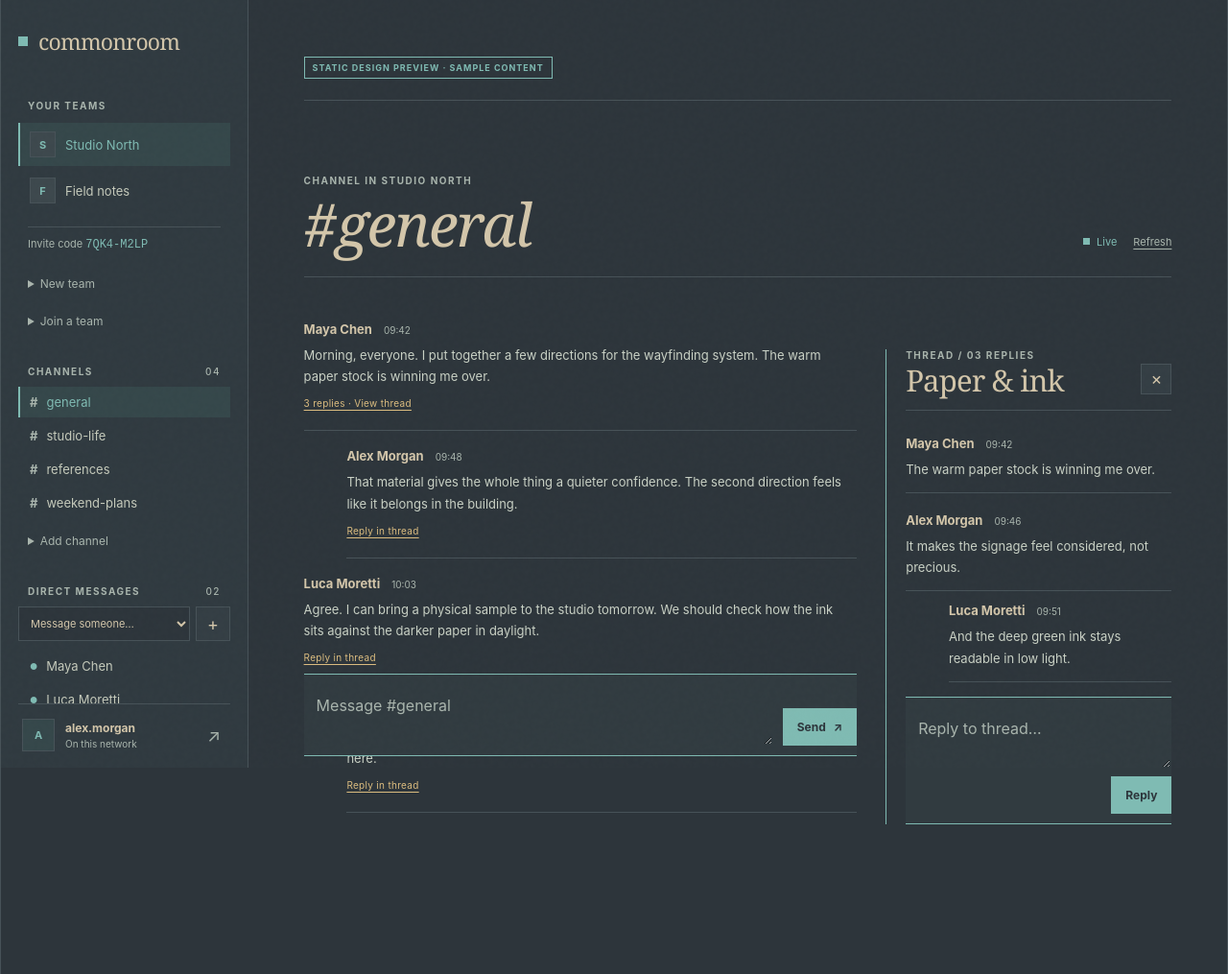
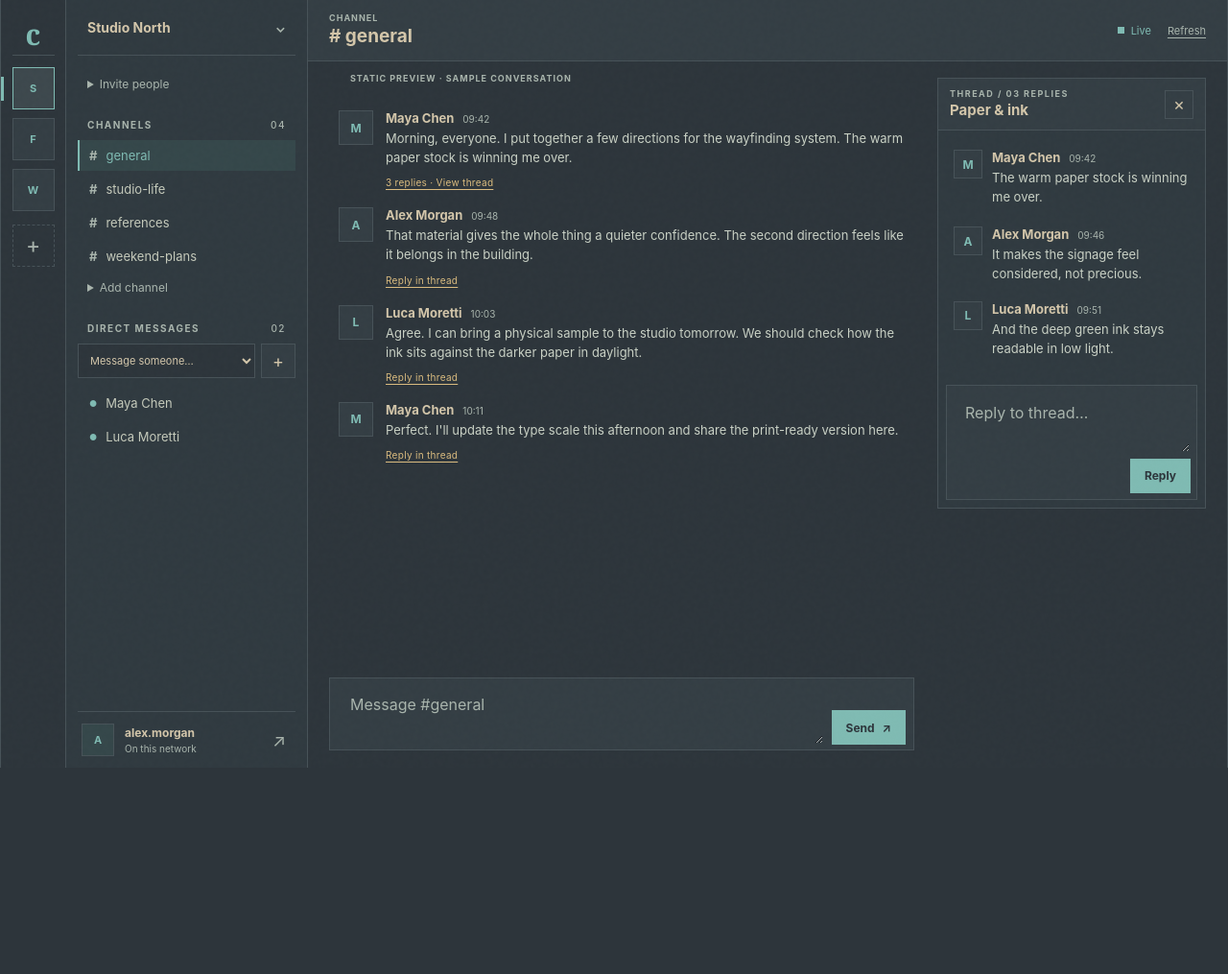
Before and after one commit to htharshtripathi2012-code/commonroom, a plain HTML site: page static/preview.html in a window 1280 px wide. Shown: the whole page at 96% size. After the commit the page ends 800 px from the top, so only its background shows below. Drawn offline with Linux system fonts and the light colour scheme.

Commit message:
Refine Commonroom chat layout
Co-authored-by: Copilot <223556219+Copilot@users.noreply.github.com>

```diff
--- a/static/preview.html
+++ b/static/preview.html
@@ -4,15 +4,13 @@
   <meta charset="utf-8">
   <meta name="viewport" content="width=device-width, initial-scale=1">
   <meta name="theme-color" content="#2d353b">
-  <title>Commonroom · Static design preview</title>
+  <title>Commonroom · Chat layout preview</title>
   <link rel="stylesheet" href="style.css">
   <style>
     .demo-label {
       display: inline-block;
-      margin: 0 0 22px;
-      padding: 5px 8px;
-      border: 1px solid var(--accent);
-      color: var(--accent);
+      margin: 12px 0 0 22px;
+      color: var(--muted);
       font-size: 9px;
       font-weight: 700;
       letter-spacing: 1px;
@@ -23,23 +21,19 @@
 <body>
   <div class="app-frame">
     <div class="workspace">
+      <nav class="workspace-rail" aria-label="Workspaces">
+        <a class="rail-home" href="#" aria-label="Commonroom home"><span>c</span></a>
+        <div class="team-rail-list">
+          <a class="team-rail-link selected" href="#" aria-label="Studio North" title="Studio North"><span class="team-avatar">S</span></a>
+          <a class="team-rail-link" href="#" aria-label="Field notes" title="Field notes"><span class="team-avatar">F</span></a>
+          <a class="team-rail-link" href="#" aria-label="Weekend crew" title="Weekend crew"><span class="team-avatar">W</span></a>
+        </div>
+        <a class="rail-add" href="#" aria-label="Create or join a team">+</a>
+      </nav>
       <aside class="sidebar" id="workspace-navigation" aria-label="Workspace navigation">
-        <a class="wordmark" href="#"><span class="brand-glyph" aria-hidden="true">●</span> commonroom</a>
+        <a class="workspace-title" href="#"><span>Studio North</span><span aria-hidden="true">⌄</span></a>
         <div class="sidebar-scroll">
-          <div class="section-label">Your teams</div>
-          <nav class="team-list" aria-label="Teams">
-            <a class="team-link selected" href="#"><span class="team-avatar">S</span><span>Studio North</span></a>
-            <a class="team-link" href="#"><span class="team-avatar">F</span><span>Field notes</span></a>
-          </nav>
-          <span class="invite-note">Invite code <code>7QK4-M2LP</code></span>
-          <details class="sidebar-details">
-            <summary>New team</summary>
-            <form class="stack-form"><label for="team-name">Team name</label><input id="team-name" placeholder="Design crew"><button class="small-button" type="button">Create team</button></form>
-          </details>
-          <details class="sidebar-details">
-            <summary>Join a team</summary>
-            <form class="stack-form"><label for="invite-code">Invite code</label><input id="invite-code"><button class="small-button" type="button">Join team</button></form>
-          </details>
+          <details class="sidebar-details"><summary>Invite people</summary><p class="invite-note">Invite code <code>7QK4-M2LP</code></p></details>
           <section class="nav-section">
             <div class="section-heading"><span>Channels</span><span class="count">04</span></div>
             <nav aria-label="Channels">
@@ -62,30 +56,30 @@
         <div class="user-card"><span class="user-avatar">A</span><div class="user-detail"><strong>alex.morgan</strong><span>On this network</span></div><button class="logout-button" type="button" aria-label="Log out">↗</button></div>
       </aside>
       <main class="main-pane">
-        <a class="mobile-nav-jump" href="#workspace-navigation"><span class="wordmark"><span class="brand-glyph" aria-hidden="true">●</span> commonroom</span><span>Workspace menu ↓</span></a>
-        <p class="demo-label">Static design preview · sample content</p>
+        <a class="mobile-nav-jump" href="#workspace-navigation"><span class="wordmark"><span class="brand-glyph" aria-hidden="true">●</span> commonroom</span><span>Channels ↓</span></a>
         <section class="conversation">
           <header class="conversation-heading">
-            <div><p class="eyebrow">Channel in Studio North</p><h1>#general</h1></div>
+            <div><p class="eyebrow">Channel</p><h1># general</h1></div>
             <div class="live-tools"><span class="live-indicator"><i></i><span>Live</span></span><a class="refresh-link" href="#">Refresh</a></div>
           </header>
           <div class="conversation-body has-thread">
             <div class="feed-column">
+              <p class="demo-label">Static preview · sample conversation</p>
               <ol class="message-feed">
-                <li class="message"><div class="message-meta"><strong>Maya Chen</strong><time>09:42</time></div><p>Morning, everyone. I put together a few directions for the wayfinding system. The warm paper stock is winning me over.</p><a class="thread-link" href="#">3 replies · View thread</a></li>
-                <li class="message"><div class="message-meta"><strong>Alex Morgan</strong><time>09:48</time></div><p>That material gives the whole thing a quieter confidence. The second direction feels like it belongs in the building.</p><a class="thread-link" href="#">Reply in thread</a></li>
-                <li class="message"><div class="message-meta"><strong>Luca Moretti</strong><time>10:03</time></div><p>Agree. I can bring a physical sample to the studio tomorrow. We should check how the ink sits against the darker paper in daylight.</p><a class="thread-link" href="#">Reply in thread</a></li>
-                <li class="message"><div class="message-meta"><strong>Maya Chen</strong><time>10:11</time></div><p>Perfect. I'll update the type scale this afternoon and share the print-ready version here.</p><a class="thread-link" href="#">Reply in thread</a></li>
+                <li class="message"><span class="message-avatar" aria-hidden="true">M</span><div class="message-content"><div class="message-meta"><strong>Maya Chen</strong><time>09:42</time></div><p>Morning, everyone. I put together a few directions for the wayfinding system. The warm paper stock is winning me over.</p><a class="thread-link" href="#">3 replies · View thread</a></div></li>
+                <li class="message"><span class="message-avatar" aria-hidden="true">A</span><div class="message-content"><div class="message-meta"><strong>Alex Morgan</strong><time>09:48</time></div><p>That material gives the whole thing a quieter confidence. The second direction feels like it belongs in the building.</p><a class="thread-link" href="#">Reply in thread</a></div></li>
+                <li class="message"><span class="message-avatar" aria-hidden="true">L</span><div class="message-content"><div class="message-meta"><strong>Luca Moretti</strong><time>10:03</time></div><p>Agree. I can bring a physical sample to the studio tomorrow. We should check how the ink sits against the darker paper in daylight.</p><a class="thread-link" href="#">Reply in thread</a></div></li>
+                <li class="message"><span class="message-avatar" aria-hidden="true">M</span><div class="message-content"><div class="message-meta"><strong>Maya Chen</strong><time>10:11</time></div><p>Perfect. I'll update the type scale this afternoon and share the print-ready version here.</p><a class="thread-link" href="#">Reply in thread</a></div></li>
               </ol>
               <form class="composer"><label class="sr-only" for="message-body">Write a message</label><textarea id="message-body" rows="2" placeholder="Message #general"></textarea><button class="send-button" type="button">Send <span aria-hidden="true">↗</span></button></form>
               <noscript><p class="noscript-note">Automatic updates need JavaScript. Sending works without JavaScript.</p></noscript>
             </div>
             <aside class="thread-panel">
               <div class="thread-heading"><div><p class="eyebrow">Thread / 03 replies</p><h2>Paper &amp; ink</h2></div><a class="icon-button close-thread" href="#" aria-label="Close thread">×</a></div>
-              <ol class="thread-root"><li class="message"><div class="message-meta"><strong>Maya Chen</strong><time>09:42</time></div><p>The warm paper stock is winning me over.</p></li></ol>
+              <ol class="thread-root"><li class="message"><span class="message-avatar" aria-hidden="true">M</span><div class="message-content"><div class="message-meta"><strong>Maya Chen</strong><time>09:42</time></div><p>The warm paper stock is winning me over.</p></div></li></ol>
               <ol class="message-feed">
-                <li class="message"><div class="message-meta"><strong>Alex Morgan</strong><time>09:46</time></div><p>It makes the signage feel considered, not precious.</p></li>
-                <li class="message"><div class="message-meta"><strong>Luca Moretti</strong><time>09:51</time></div><p>And the deep green ink stays readable in low light.</p></li>
+                <li class="message"><span class="message-avatar" aria-hidden="true">A</span><div class="message-content"><div class="message-meta"><strong>Alex Morgan</strong><time>09:46</time></div><p>It makes the signage feel considered, not precious.</p></div></li>
+                <li class="message"><span class="message-avatar" aria-hidden="true">L</span><div class="message-content"><div class="message-meta"><strong>Luca Moretti</strong><time>09:51</time></div><p>And the deep green ink stays readable in low light.</p></div></li>
               </ol>
               <form class="composer thread-composer"><label class="sr-only" for="thread-body">Reply to thread</label><textarea id="thread-body" rows="2" placeholder="Reply to thread…"></textarea><button class="send-button" type="button">Reply</button></form>
             </aside>
--- a/static/style.css
+++ b/static/style.css
@@ -116,12 +116,64 @@ textarea:focus-visible, summary:focus-visible {
 .app-frame { min-height: 100vh; }
 .workspace {
   display: grid;
-  grid-template-columns: 258px minmax(0, 1fr);
+  grid-template-columns: 68px 252px minmax(0, 1fr);
   min-height: 100vh;
   max-width: 1720px;
   margin: 0 auto;
   border-inline: 1px solid var(--border);
 }
+
+.workspace-rail {
+  position: sticky;
+  top: 0;
+  display: flex;
+  flex-direction: column;
+  align-items: center;
+  gap: 12px;
+  height: 100vh;
+  min-height: 430px;
+  padding: 14px 0;
+  background: var(--page);
+  border-right: 1px solid var(--border);
+}
+.rail-home, .team-rail-link, .rail-add {
+  display: grid;
+  flex: 0 0 auto;
+  place-items: center;
+  width: 44px;
+  height: 44px;
+  color: var(--text);
+}
+.rail-home {
+  border-bottom: 1px solid var(--border);
+  color: var(--accent);
+  font-family: var(--font-display);
+  font-size: 30px;
+  font-weight: 700;
+}
+.team-rail-list { display: grid; align-content: start; gap: 9px; }
+.team-rail-link {
+  position: relative;
+  border: 1px solid var(--border);
+  background: var(--surface);
+}
+.team-rail-link:hover, .team-rail-link.selected {
+  border-color: var(--accent);
+  background: var(--selection);
+  color: var(--accent);
+}
+.team-rail-link.selected::before {
+  position: absolute;
+  left: -13px;
+  width: 3px;
+  height: 25px;
+  background: var(--accent);
+  content: "";
+}
+.team-rail-link .team-avatar { width: 100%; height: 100%; border: 0; background: transparent; }
+.rail-add { margin-top: 2px; border: 1px dashed var(--border); color: var(--muted); font-size: 23px; }
+.rail-add:hover { border-color: var(--accent); color: var(--accent); }
+.rail-empty { color: var(--muted); }
 
 .sidebar {
   position: sticky;
@@ -130,11 +182,24 @@ textarea:focus-visible, summary:focus-visible {
   flex-direction: column;
   height: 100vh;
   min-height: 430px;
-  padding: 27px 18px 17px;
+  padding: 0 12px 12px;
   background: var(--sidebar);
   border-right: 1px solid var(--border);
 }
 
+.workspace-title {
+  display: flex;
+  min-height: 58px;
+  align-items: center;
+  justify-content: space-between;
+  gap: 8px;
+  padding: 0 10px;
+  border-bottom: 1px solid var(--border);
+  color: var(--text);
+  font-size: 14px;
+  font-weight: 700;
+}
+.workspace-title span:last-child { color: var(--muted); }
 .wordmark {
   display: inline-flex;
   align-items: center;
@@ -151,7 +216,7 @@ textarea:focus-visible, summary:focus-visible {
   background: var(--accent);
   color: transparent;
 }
-.sidebar-scroll { flex: 1; overflow-y: auto; padding: 45px 0 20px; }
+.sidebar-scroll { flex: 1; overflow-y: auto; padding: 13px 0 20px; }
 .section-label, .section-heading, .eyebrow {
   color: var(--muted);
   font-size: 10px;
@@ -160,8 +225,8 @@ textarea:focus-visible, summary:focus-visible {
   text-transform: uppercase;
 }
 .section-label { padding: 0 10px 12px; }
-.team-list, .nav-section nav { display: grid; gap: 3px; }
-.team-link, .nav-link {
+.nav-section nav { display: grid; gap: 3px; }
+.nav-link {
   display: flex;
   align-items: center;
   min-width: 0;
@@ -172,7 +237,7 @@ textarea:focus-visible, summary:focus-visible {
   font-size: 13px;
   transition: background .15s ease, color .15s ease;
 }
-.team-link:hover, .nav-link:hover, .team-link.selected, .nav-link.selected {
+.nav-link:hover, .nav-link.selected {
   border-left-color: var(--accent);
   background: var(--accent-soft);
   color: var(--accent);
@@ -227,7 +292,9 @@ input::placeholder, textarea::placeholder { color: var(--muted); }
   background: var(--ansi-bright-blue);
   color: var(--page);
 }
-.nav-section { margin-top: 31px; }
+.sidebar-details { margin: 1px 0; }
+.sidebar-details summary { padding-inline: 10px; }
+.nav-section { margin-top: 21px; }
 .section-heading { display: flex; justify-content: space-between; padding: 0 10px 10px; }
 .count { color: var(--muted); font-weight: 500; }
 .nav-link { gap: 9px; padding: 8px 10px; }
@@ -253,7 +320,7 @@ input::placeholder, textarea::placeholder { color: var(--muted); }
   display: flex;
   align-items: center;
   gap: 11px;
-  padding: 15px 4px 0;
+  padding: 12px 4px 0;
   border-top: 1px solid var(--border);
 }
 .user-avatar { width: 34px; height: 34px; background: var(--accent-soft); }
@@ -272,60 +339,86 @@ input::placeholder, textarea::placeholder { color: var(--muted); }
 }
 .invite-note code { color: var(--accent); font-size: 12px; }
 
-.main-pane { min-width: 0; padding: clamp(25px, 4.5vw, 66px); }
-.conversation { width: min(100%, 1190px); margin: 0 auto; }
+.main-pane { display: flex; min-width: 0; min-height: 100vh; flex-direction: column; }
+.conversation { display: flex; width: 100%; min-height: 100vh; flex: 1; flex-direction: column; }
 .conversation-heading, .thread-heading {
   display: flex;
-  align-items: flex-end;
+  align-items: center;
   justify-content: space-between;
-  gap: 24px;
-  min-height: 185px;
-  padding: 22px 0 24px;
-  border-top: 1px solid var(--border);
+  gap: 16px;
+  min-height: 64px;
+  padding: 10px 22px;
+  background: var(--surface);
   border-bottom: 1px solid var(--border);
 }
 .conversation-heading h1, .thread-heading h2 {
-  margin: 9px 0 0;
-  font-family: var(--font-display);
-  font-size: clamp(40px, 5vw, 62px);
-  font-weight: 400;
-  letter-spacing: -1.6px;
-  line-height: .98;
+  margin: 2px 0 0;
+  font-family: inherit;
+  font-size: 19px;
+  font-weight: 700;
+  letter-spacing: 0;
+  line-height: 1.25;
 }
-.conversation-heading h1 { font-style: italic; }
 .eyebrow { margin: 0; }
-.live-tools { display: flex; align-items: center; gap: 17px; padding-bottom: 5px; }
+.conversation-heading .eyebrow { font-size: 9px; letter-spacing: 1px; }
+.live-tools { display: flex; align-items: center; gap: 17px; }
 .live-indicator { display: inline-flex; align-items: center; gap: 7px; color: var(--accent); font-size: 11px; }
 .live-indicator i { width: 7px; height: 7px; background: currentColor; }
 .live-indicator.offline { color: var(--danger); }
 .refresh-link { color: var(--muted); font-size: 11px; text-decoration: underline; text-underline-offset: 3px; }
-.conversation-body { display: grid; grid-template-columns: minmax(0, 1fr); gap: 30px; padding-top: 28px; }
-.conversation-body.has-thread { grid-template-columns: minmax(0, 1.45fr) minmax(280px, .75fr); }
-.feed-column { min-width: 0; }
+.conversation-body {
+  display: grid;
+  width: min(100%, 1380px);
+  min-height: 0;
+  flex: 1;
+  grid-template-columns: minmax(0, 1fr);
+  gap: 0;
+  margin: 0 auto;
+  padding: 0 22px;
+}
+.conversation-body.has-thread { grid-template-columns: minmax(0, 1fr) minmax(280px, .38fr); gap: 24px; }
+.feed-column { display: flex; min-width: 0; min-height: 0; flex-direction: column; }
 .message-feed, .thread-root {
   display: grid;
   align-content: start;
-  gap: 0;
-  min-height: 300px;
+  gap: 2px;
+  min-height: 0;
+  flex: 1;
   margin: 0;
-  padding: 0 0 25px;
+  padding: 20px 0;
   list-style: none;
 }
 .message {
+  display: grid;
+  grid-template-columns: 38px minmax(0, 1fr);
+  align-items: start;
+  gap: 11px;
   min-width: 0;
-  padding: 18px 0 20px;
-  border-bottom: 1px solid var(--border);
+  padding: 8px 10px;
+  border: 0;
 }
-.message:nth-child(even) { margin-left: clamp(14px, 3.5vw, 46px); }
-.message-meta { display: flex; align-items: baseline; gap: 12px; }
+.message:hover { background: var(--surface-raised); }
+.message-avatar {
+  display: grid;
+  width: 36px;
+  height: 36px;
+  place-items: center;
+  border: 1px solid var(--border);
+  background: var(--surface);
+  color: var(--accent);
+  font-size: 12px;
+  font-weight: 700;
+}
+.message-content { min-width: 0; }
+.message-meta { display: flex; align-items: baseline; gap: 9px; }
 .message-meta strong { color: var(--text); font-size: 13px; }
 .message-meta time { color: var(--muted); font-size: 10px; }
-.message > p {
+.message-content > p {
   max-width: 68ch;
-  margin: 8px 0 0;
+  margin: 3px 0 0;
   color: #c9d1c5;
   font-size: 13px;
-  line-height: 1.75;
+  line-height: 1.55;
   overflow-wrap: anywhere;
   white-space: pre-wrap;
 }
@@ -340,42 +433,44 @@ input::placeholder, textarea::placeholder { color: var(--muted); }
 }
 .empty-feed { padding: 23px 0; color: var(--muted); font-size: 13px; }
 .composer {
-  position: sticky;
-  bottom: 12px;
   display: flex;
   align-items: end;
-  gap: 10px;
-  padding: 10px 0;
-  border-top: 1px solid var(--accent);
-  border-bottom: 1px solid var(--accent);
-  background: #313b40;
+  gap: 8px;
+  margin: 0 0 18px;
+  padding: 5px 8px;
+  border: 1px solid var(--border);
+  background: var(--surface);
 }
-.composer textarea { border-color: transparent; background: transparent; }
-.composer textarea:focus { border-color: var(--border); }
-.send-button { flex: 0 0 auto; min-height: 39px; }
+.composer textarea { min-height: 42px; border-color: transparent; background: transparent; }
+.composer textarea:focus { border-color: transparent; outline-offset: -2px; }
+.send-button { flex: 0 0 auto; min-height: 36px; }
 .thread-panel {
   align-self: start;
   min-width: 0;
-  margin-top: 47px;
-  padding: 0 0 0 20px;
-  border-left: 1px solid var(--accent);
+  margin: 17px 0;
+  padding: 0;
+  border: 1px solid var(--border);
+  background: var(--sidebar);
 }
-.thread-heading { min-height: 0; padding: 0 0 16px; border-top: 0; }
-.thread-heading h2 { margin-top: 5px; font-size: 31px; letter-spacing: -.8px; }
-.thread-root { min-height: 0; padding: 14px 0 0; }
-.thread-root .message { padding: 12px 0 16px; border-bottom-color: var(--border); }
-.thread-root .message:nth-child(even) { margin-left: 0; }
-.thread-panel .message-feed { min-height: 100px; padding: 8px 0 15px; }
-.thread-panel .message { padding-block: 12px; }
+.thread-heading { min-height: 54px; padding: 8px 12px; border-top: 0; border-bottom: 1px solid var(--border); }
+.thread-heading .eyebrow { font-size: 9px; }
+.thread-heading h2 { margin-top: 3px; font-size: 15px; letter-spacing: 0; }
+.thread-root { min-height: 0; padding: 12px 8px 0; }
+.thread-root .message { padding: 8px; }
+.thread-panel .message-feed { min-height: 75px; padding: 5px 8px 12px; }
+.thread-panel .message { padding: 8px; }
+.thread-panel .message-avatar { width: 30px; height: 30px; }
+.thread-panel .message { grid-template-columns: 32px minmax(0, 1fr); gap: 8px; }
 .thread-composer {
   position: static;
   flex-direction: column;
   align-items: stretch;
-  gap: 8px;
-  padding: 10px 0;
+  gap: 6px;
+  margin: 8px;
+  padding: 6px;
 }
 .thread-composer .send-button { align-self: flex-end; }
-.close-thread { width: 32px; min-height: 32px; }
+.close-thread { width: 30px; min-height: 30px; }
 .noscript-note { color: var(--muted); font-size: 11px; line-height: 1.55; }
 
 .welcome-card {
@@ -451,26 +546,29 @@ input::placeholder, textarea::placeholder { color: var(--muted); }
 .mobile-nav-jump { display: none; }
 
 @media (max-width: 980px) {
-  .workspace { grid-template-columns: 226px minmax(0, 1fr); }
-  .sidebar { padding-inline: 13px; }
-  .main-pane { padding: 30px 24px; }
-  .conversation-body.has-thread { grid-template-columns: minmax(0, 1.2fr) minmax(240px, .8fr); gap: 24px; }
-  .thread-panel { margin-top: 38px; padding-left: 15px; }
+  .workspace { grid-template-columns: 58px 220px minmax(0, 1fr); }
+  .sidebar { padding-inline: 9px; }
+  .conversation-heading { padding-inline: 16px; }
+  .conversation-body { padding-inline: 15px; }
+  .conversation-body.has-thread { grid-template-columns: minmax(0, 1fr) minmax(240px, .42fr); gap: 14px; }
   .welcome-card { grid-template-columns: minmax(0, 1.3fr) minmax(190px, .7fr); gap: 35px; }
 }
 
 @media (max-width: 720px) {
   .workspace { display: flex; flex-direction: column; }
-  .sidebar { position: static; order: 2; height: auto; min-height: 0; border-top: 1px solid var(--border); border-right: 0; }
+  .workspace-rail { display: none; }
+  .sidebar { position: static; order: 2; width: 100%; height: auto; min-height: 0; border-top: 1px solid var(--border); border-right: 0; }
   .sidebar-scroll { max-height: 48vh; padding-top: 24px; }
-  .main-pane { order: 1; min-height: 68vh; padding: 24px 18px; }
+  .main-pane { order: 1; min-height: 68vh; }
   .mobile-nav-jump {
     display: flex;
     align-items: center;
     justify-content: space-between;
     gap: 12px;
-    margin-bottom: 24px;
-    padding-bottom: 12px;
+    min-height: 52px;
+    margin: 0;
+    padding: 8px 17px;
+    background: var(--sidebar);
     border-bottom: 1px solid var(--border);
     color: var(--accent);
     font-size: 9px;
@@ -479,21 +577,27 @@ input::placeholder, textarea::placeholder { color: var(--muted); }
     text-transform: uppercase;
   }
   .mobile-nav-jump .wordmark { color: var(--text); font-size: 19px; letter-spacing: -.5px; text-transform: lowercase; }
-  .conversation-heading { min-height: 140px; align-items: flex-end; padding: 17px 0 18px; }
-  .conversation-heading h1 { font-size: clamp(39px, 11vw, 54px); }
-  .live-tools { gap: 11px; padding-bottom: 3px; }
+  .conversation { min-height: calc(100vh - 52px); }
+  .conversation-heading { min-height: 62px; align-items: center; padding: 9px 14px; }
+  .conversation-heading h1 { font-size: 18px; }
+  .conversation-heading .eyebrow { font-size: 8px; }
+  .live-tools { gap: 9px; }
   .live-indicator { font-size: 10px; }
   .live-indicator > span { font-size: 10px; }
   .refresh-link { font-size: 10px; }
-  .conversation-body.has-thread { grid-template-columns: minmax(0, 1fr); gap: 23px; }
-  .message-feed { min-height: 200px; }
-  .message:nth-child(even) { margin-left: 18px; }
-  .composer { position: static; gap: 7px; padding: 8px 0; }
-  .composer textarea { min-height: 47px; padding: 9px; }
-  .send-button { min-height: 37px; padding-inline: 11px; }
-  .thread-panel { margin-top: 0; padding: 17px 0 0; border-top: 1px solid var(--accent); border-left: 0; }
-  .thread-root .message:nth-child(even) { margin-left: 0; }
+  .conversation-body { padding: 0 8px; }
+  .conversation-body.has-thread { grid-template-columns: minmax(0, 1fr); gap: 8px; }
+  .feed-column { min-height: 60vh; }
+  .message-feed { min-height: 280px; padding: 12px 0; }
+  .message { grid-template-columns: 34px minmax(0, 1fr); gap: 8px; padding: 8px 4px; }
+  .message-avatar { width: 32px; height: 32px; }
+  .composer { position: sticky; bottom: 0; gap: 6px; margin-bottom: 8px; padding: 5px; }
+  .composer textarea { min-height: 40px; padding: 8px; }
+  .send-button { min-height: 35px; padding-inline: 10px; }
+  .thread-panel { margin: 0 0 12px; }
   .thread-composer { position: static; }
+  .sidebar .workspace-title { min-height: 52px; }
+  .sidebar .sidebar-scroll { max-height: 54vh; padding-top: 13px; }
   .welcome-card { grid-template-columns: 1fr; gap: 30px; margin: 22px auto; padding: 24px 0 29px; }
   .welcome-card h1 { margin: 15px 0 17px; font-size: clamp(50px, 13vw, 74px); letter-spacing: -2px; }
   .welcome-steps { width: min(100%, 420px); margin-left: auto; }
```
Also changed, not shown: static/app.js (+11 -4 lines), 2 other files.
